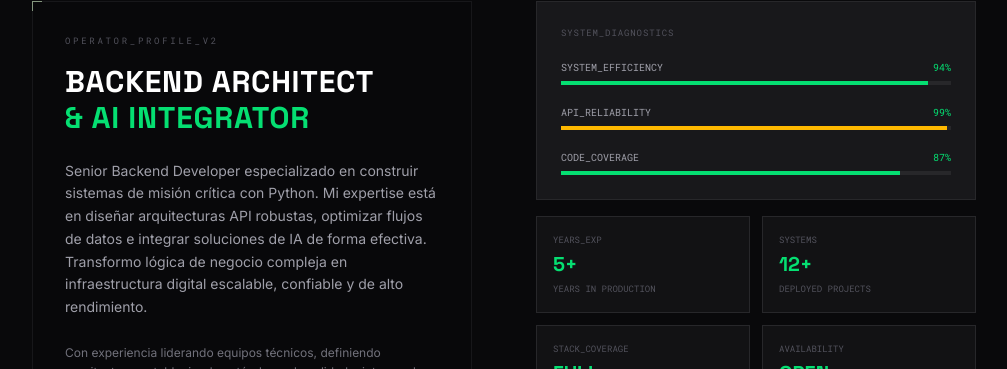
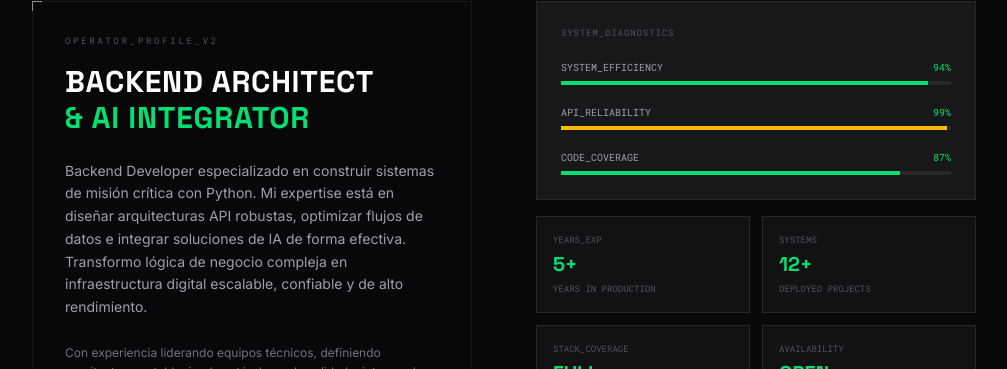
Before and after one commit to esgomezhe/personal-landing, a Next.js app: page / in a window 1280 px wide. Shown: the part 919-1288 px from the top of the page, without its empty margins (248-1255 px from the left). Built offline with nearby package versions, Linux system fonts and the light colour scheme.

Commit message:
feat: update job title in About section for clarity

```diff
--- a/components/sections/About.tsx
+++ b/components/sections/About.tsx
@@ -49,7 +49,7 @@ export default function About() {
               className="text-zinc-400 leading-relaxed text-sm mb-6"
               style={{ fontFamily: "var(--font-inter)" }}
             >
-              Senior Backend Developer especializado en construir sistemas de misión
+              Backend Developer especializado en construir sistemas de misión
               crítica con Python. Mi expertise está en diseñar arquitecturas API
               robustas, optimizar flujos de datos e integrar soluciones de IA de forma
               efectiva. Transformo lógica de negocio compleja en infraestructura digital
```
